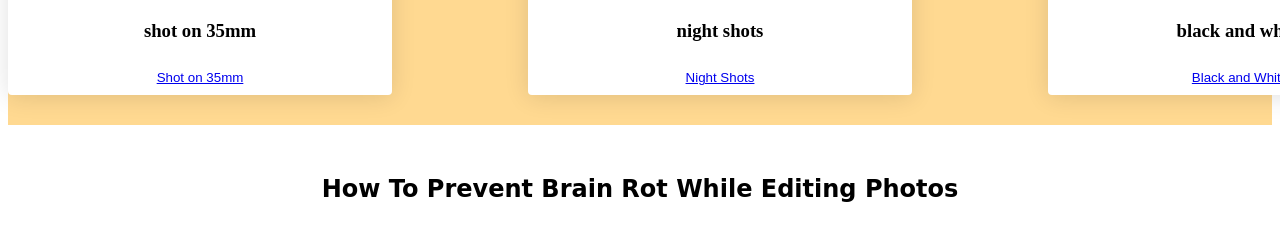
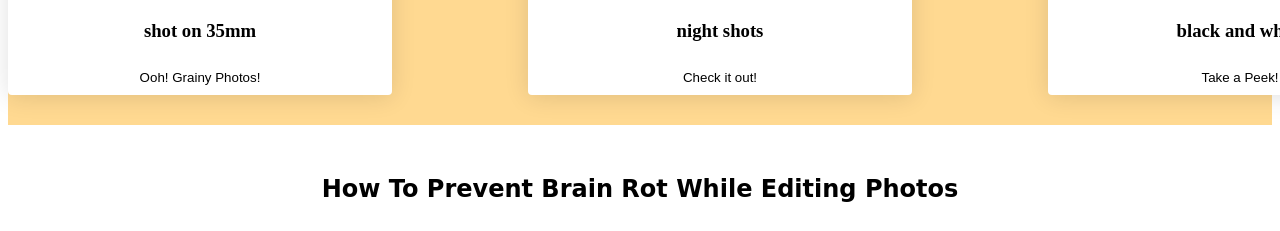
Before and after one commit to lbitterman/static-website-assignment, a plain HTML site: page index.html in a window 1280 px wide. Shown: the part 1772-2003 px from the top of the page. Drawn offline with Linux system fonts and the light colour scheme; a web font is replaced by a local one.

Commit message:
add link titles

```diff
--- a/css/styles.css
+++ b/css/styles.css
@@ -202,3 +202,17 @@
     height: 75px;
     position: relative;
   }
+
+  a {
+    color: black;
+    text-decoration: none;
+}
+
+
+a:hover {
+    color: #ffd991;
+}
+
+a:active {
+    color:grey;
+}
--- a/index.html
+++ b/index.html
@@ -51,21 +51,21 @@
             <h3>shot on 35mm</h3>
 
     <button class="card-button">
-        <a href="shot-on-35/index.html">Shot on 35mm</a>
+        <a href="shot-on-35/index.html">Ooh! Grainy Photos!</a>
     </button>
         </div>
         <div class="card">
             <img src="assets/IMG_3700.jpg" alt="man walking at night under broken coca-cola sign">
             <h3>night shots</h3>
     <button class="card-button">
-        <a href="night-shots/index.html">Night Shots</a>
+        <a href="night-shots/index.html">Check it out!</a>
     </button>
         </div>
         <div class="card">
             <img src="assets/IMG_7411.JPG" alt="black and white photo of bee flying near a flower">
             <h3>black and white</h3>
     <button class="card-button">
-        <a href="black-and-white/index.html">Black and White</a>
+        <a href="black-and-white/index.html">Take a Peek!</a>
         </button>
         </div>
 </section>
```
